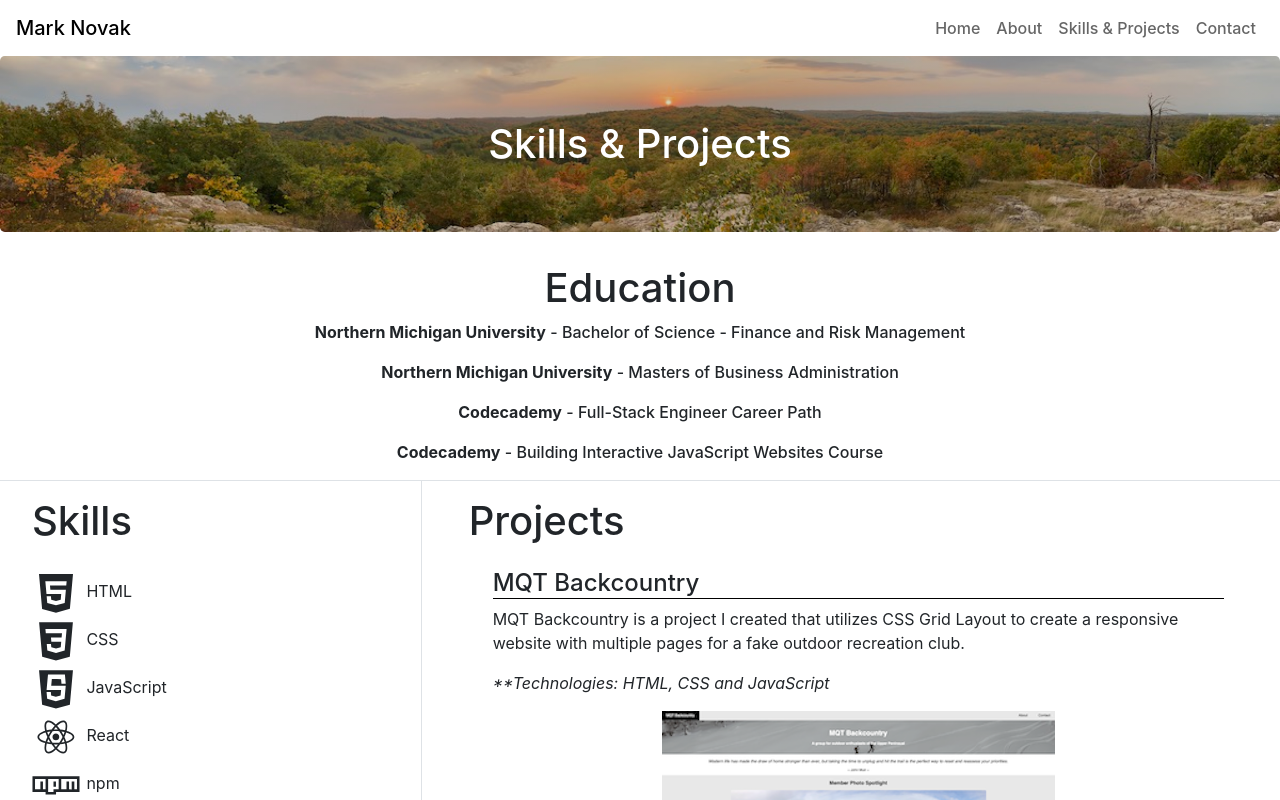
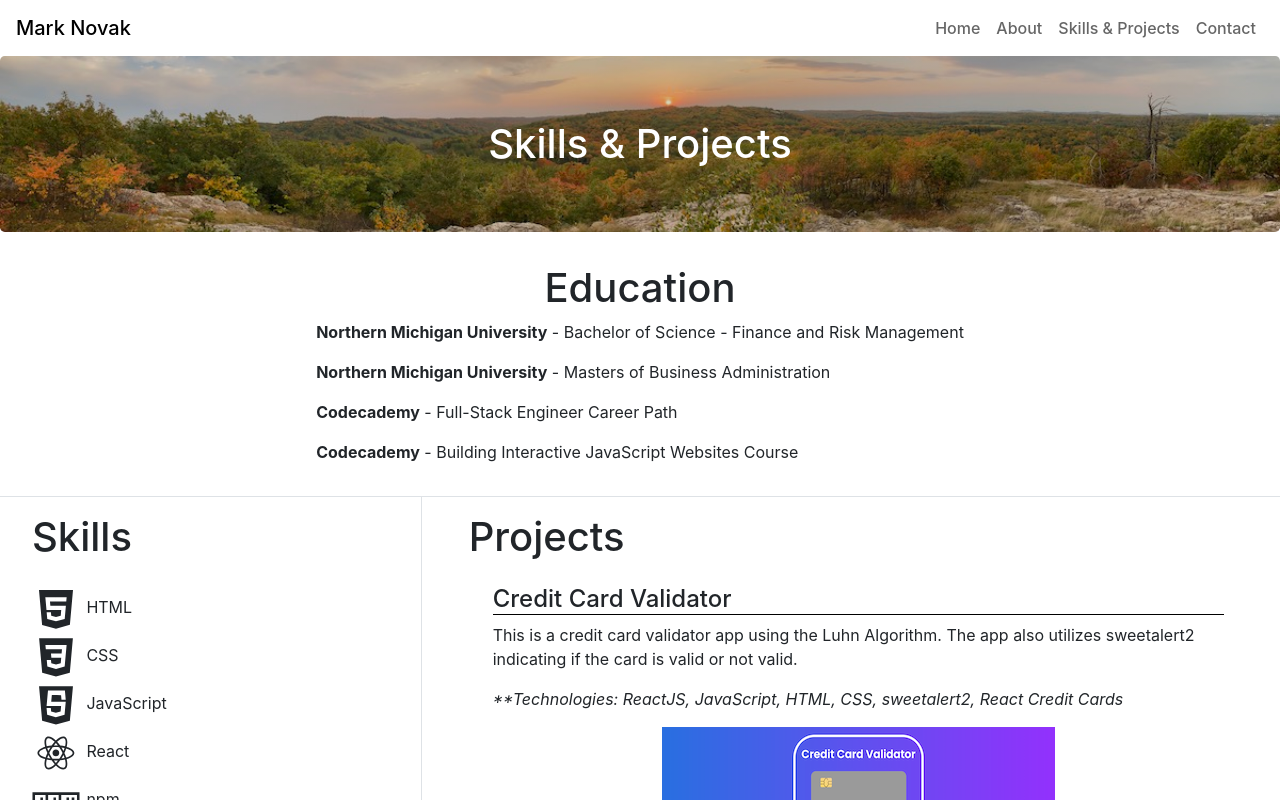
Before and after one commit to manovak24/manovak24.github.io, a React (Create React App) app: page /projects in a window 1280 px wide. Shown: the top 800 px of the page. Built offline with nearby package versions, Linux system fonts and the light colour scheme.

Commit message:
added credit card validator to projects skills page and the home page featured slider.

```diff
--- a/src/compontents/project-skill-list.css
+++ b/src/compontents/project-skill-list.css
@@ -95,12 +95,16 @@
 }
 
 .education-container {
-    text-align: center;
     margin: auto 1rem auto 1rem;
 }
 
+.education-container h1 {
+    text-align: center;
+}
+
 .education-container ul {
-    font-weight: 500;
+    display: flex;
+    justify-content: center;
 }
 
 .education-title {
--- a/src/compontents/project-skill-list.js
+++ b/src/compontents/project-skill-list.js
@@ -7,6 +7,7 @@
 import chore from '../assets/thumb-chore-door.png';
 import splitboardkw from '../assets/thumb-sb-k-w.png';
 import mqtbackcountry from '../assets/thumb-mqt-backcountry.png';
+import creditCardValidator from '../assets/thumb-credit-card-validator.png';
 
 class ProjectSkillList extends React.Component {
     constructor(props) {
@@ -53,6 +54,16 @@
                     altImg: 'screen shot of jammming',
                     link: 'https://manovak24.github.io/jammming/',
                     githubLink: 'https://github.com/manovak24/jammming'
+                },
+                {
+                    id: 5,
+                    title: 'Credit Card Validator',
+                    description: 'This is a credit card validator app using the Luhn Algorithm. The app also utilizes sweetalert2 indicating if the card is valid or not valid.',
+                    languages: 'ReactJS, JavaScript, HTML, CSS, sweetalert2, React Credit Cards',
+                    img: creditCardValidator,
+                    altImg: 'Screen shot of Credit Card Validator',
+                    link: 'https://manovak24.github.io/credit_card_validator/',
+                    githubLink: 'https://github.com/manovak24/credit_card_validator'
                 }
             ],
             skills: [
@@ -150,7 +161,7 @@
                         <div className="projects-container">
                             <h1>Projects</h1>
                             <ul className="projects-list">
-                                {this.state.projects.slice(0).map(projects => (
+                                {this.state.projects.slice(0).reverse().map(projects => (
                                     <li key={projects.id}>
                                         <h2>{projects.title}</h2>
                                         <p>{projects.description}</p>
--- a/src/compontents/slider.js
+++ b/src/compontents/slider.js
@@ -7,29 +7,36 @@
 import chore from '../assets/chore-door.png';
 import splitboardkw from '../assets/sb-k-w.png';
 import mqtbackcountry from '../assets/mqt-backcountry.png';
+import creditCardValidator from '../assets/credit-card-validator.png'
 import { FaArrowRight, FaArrowLeft } from 'react-icons/fa';
 
 const images = [
     {
         id: 1,
+        title: 'Credit Card Validator',
+        source: 'https://manovak24.github.io/credit_card_validator/',
+        image: creditCardValidator
+    },
+    {
+        id: 2,
         title: 'Jammming',
         source: 'https://manovak24.github.io/jammming/',
         image: jammming
     },
     {
-        id: 2,
+        id: 3,
         title: 'Chore Door',
         source: 'https://manovak24.github.io/chore_door/',
         image: chore
     },
     {
-        id: 3,
+        id: 4,
         title: 'Splitboard Knowledge Warehouse',
         source: 'https://manovak24.github.io/splitboard_knowledge_warehouse/',
         image: splitboardkw
     },
     {
-        id: 4,
+        id: 5,
         title: 'MQT Backcountry',
         source: 'https://manovak24.github.io/mqt_backcountry/',
         image: mqtbackcountry
```
Also changed, not shown: src/assets/credit-card-validator.png (added), src/assets/thumb-credit-card-validator.png (added).
